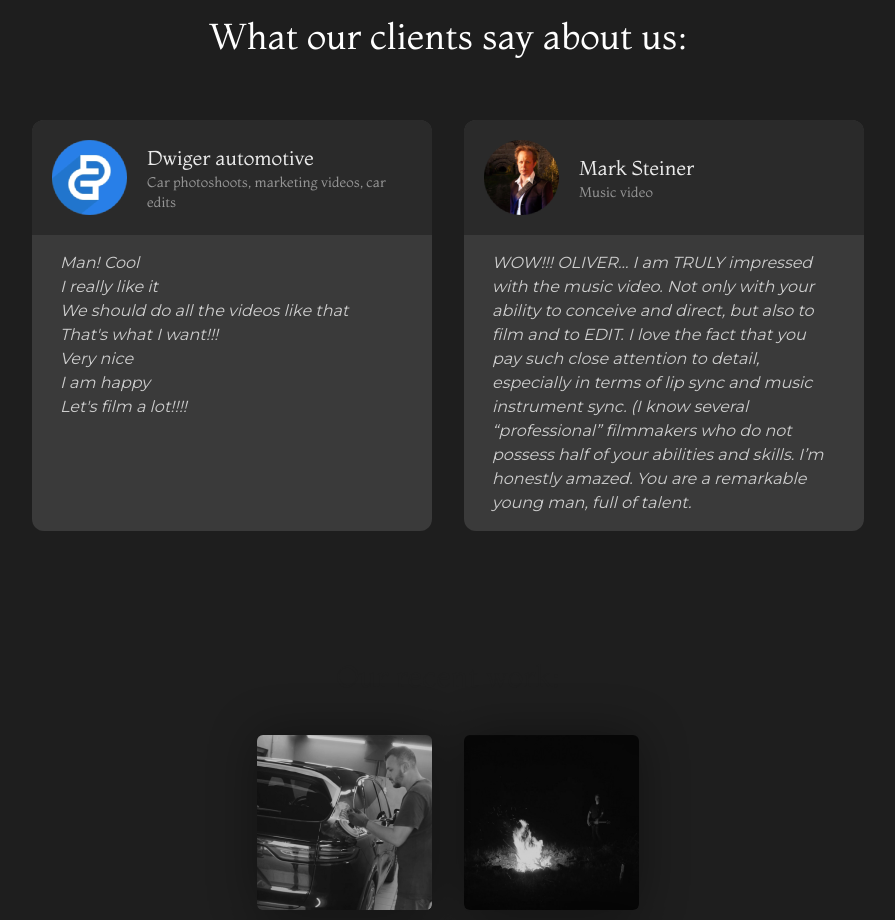
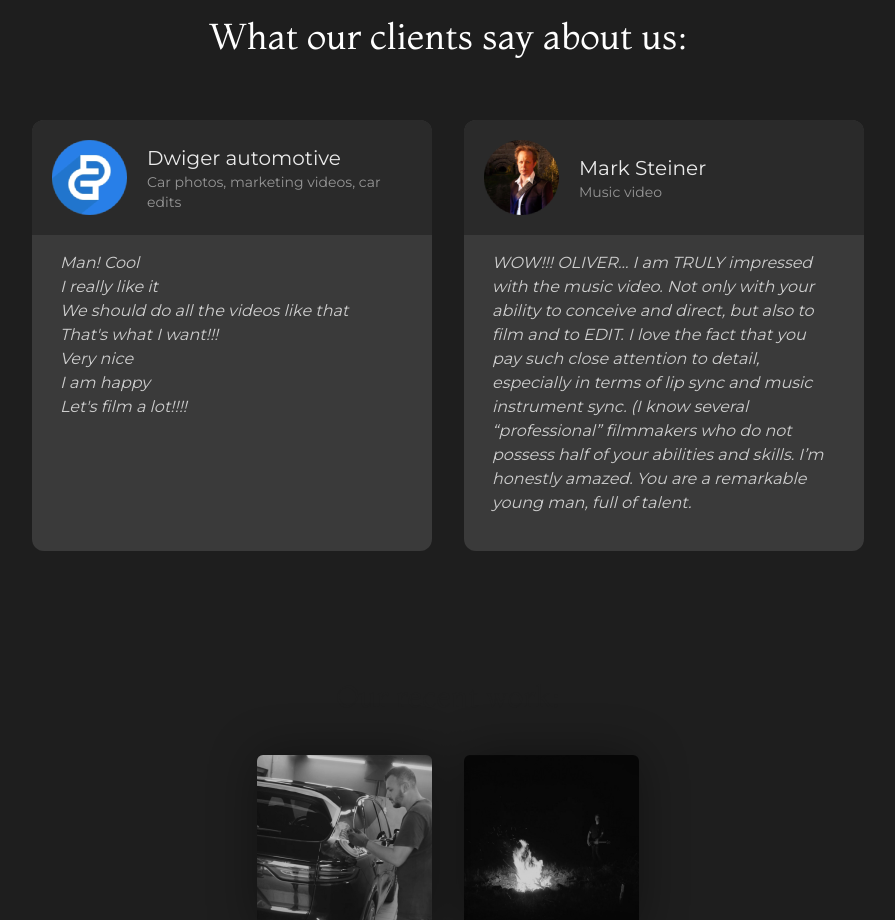
Before and after one commit to oliverrr123/LumaProduction, a SvelteKit app: page / in a window 1280 px wide. Shown: the part 1380-2300 px from the top of the page, without its empty margins (192-1087 px from the left). Built offline with nearby package versions, Linux system fonts and the light colour scheme.

Commit message:
changed font in testimonials

```diff
--- a/src/routes/+page.svelte
+++ b/src/routes/+page.svelte
@@ -114,16 +114,16 @@
     </section>
     <section class="flex flex-col items-center justify-around gap-16 p-4 my-16 py-16 text-white bg-[#1E1E1E]">
         <h2 class="text-4xl mb-0 px-2 text-center">What our clients say about us:</h2>
-        <div class="flex flex-col md:flex-row gap-8 lg:w-2/3">
+        <div class="flex flex-col md:flex-row gap-8 lg:w-2/3 font-['Montserrat']">
             <div class="flex flex-col md:w-1/2 bg-[#3a3a3a] rounded-xl">
                 <div class="flex items-center bg-[#2a2a2a] p-5 rounded-t-xl">
                     <img class="" src="images/Dwiger.png" alt="Client testimonial">
                     <div class="ml-5 text-white">
                         <h3 class=" text-xl opacity-90">Dwiger automotive</h3>
-                        <h4 class=" text-sm opacity-50">Car photoshoots, marketing videos, car edits</h4>
+                        <h4 class=" text-sm opacity-50">Car photos, marketing videos, car edits</h4>
                     </div>
                 </div>
-                <p class="my-4 mx-7 opacity-75 font-['Montserrat'] italic">
+                <em class="my-4 mx-7 opacity-75">
                     Man! Cool<br>
                     I really like it<br>
                     We should do all the videos like that<br>
@@ -131,7 +131,7 @@
                     Very nice<br>
                     I am happy<br>
                     Let's film a lot!!!!<br>
-                </p>
+                </em>
             </div>
             <div class="flex flex-col md:w-1/2 bg-[#3a3a3a] rounded-xl">
                 <div class="flex items-center bg-[#2a2a2a] p-5 rounded-t-xl">
@@ -141,9 +141,9 @@
                         <h4 class=" text-sm opacity-50">Music video</h4>
                     </div>
                 </div>
-                <p class="my-4 mx-7 opacity-75 font-['Montserrat'] italic">
+                <em class="my-4 mx-7 opacity-75 pb-5">
                     WOW!!! OLIVER… I am TRULY impressed with the music video. Not only with your ability to conceive and direct, but also to film and to EDIT. I love the fact that you pay such close attention to detail, especially in terms of lip sync and music instrument sync. (I know several “professional” filmmakers who do not possess half of your abilities and skills. I’m honestly amazed. You are a remarkable young man, full of talent.
-                </p>
+                </em>
             </div>
         </div>
     </section>
```
